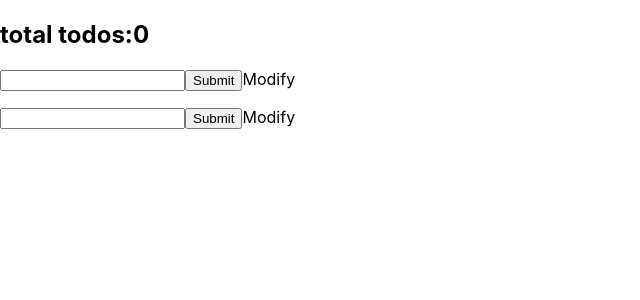
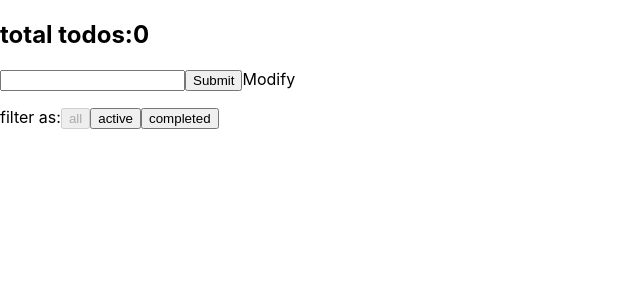
Before and after one commit to maxyou/cnodejs-client, a React (Create React App) app: page / in a window 1280 px wide. Shown: the top 300 px of the page, without its empty margins (0-640 px from the left). Built offline with nearby package versions, Linux system fonts and the light colour scheme.

Commit message:
filter todo

```diff
--- a/src/components/todoadd.js
+++ b/src/components/todoadd.js
@@ -18,7 +18,7 @@ class TodoAdd extends React.Component {
 
     handleSubmit(e) {
         e.preventDefault()
-        console.log(this.state.value)
+        // console.log(this.state.value)
         this.props.add(this.state.value)
         this.setState(this.initState)
     }
--- a/src/components/todofilter.js
+++ b/src/components/todofilter.js
@@ -1,38 +1,31 @@
 import React, { Component } from 'react'
+import {FILTER} from '../reducers/filter'
 
 class TodoFilter extends React.Component{
 
     constructor(props){
         super(props)
-        this.state = {value:''}
 
         this.handleChange = this.handleChange.bind(this)
-        this.handleSubmit = this.handleSubmit.bind(this)
-
     }
 
-    handleChange(e){
-        this.setState({value:e.target.value})
-    }
-
-    handleSubmit(e){
-        e.preventDefault()
-        console.log(this.state.value)
-        this.props.add(this.state.value)
+    handleChange(v){
+        this.props.changeFilter(v)
     }
 
     render(){
         return (
-            <div>
-            <form onSubmit={this.handleSubmit}>
-                <label>
-                    <input type="text"
-                        value={this.state.value}
-                        onChange={this.handleChange} />
-                </label>
-                <input type="submit" value="Submit" />Modify
-            </form>
-        </div>
+            <div>filter as:
+                <button
+                    onClick={()=>this.handleChange(FILTER.ALL)}
+                    disabled={this.props.filter==FILTER.ALL}>{FILTER.ALL}</button>
+                <button
+                    onClick={()=>this.handleChange(FILTER.ACTIVE)}
+                    disabled={this.props.filter==FILTER.ACTIVE}>{FILTER.ACTIVE}</button>
+                <button
+                    onClick={()=>this.handleChange(FILTER.COMPLETED)}
+                    disabled={this.props.filter==FILTER.COMPLETED}>{FILTER.COMPLETED}</button>
+            </div>
         )
     }
 }
--- a/src/components/todolist.js
+++ b/src/components/todolist.js
@@ -1,4 +1,5 @@
 import React, { Component } from 'react'
+import {FILTER} from '../reducers/filter'
 
 class TodoList extends React.Component{
 
@@ -17,11 +18,25 @@ class TodoList extends React.Component{
             <div>
                 <ul>
                     {this.props.todos.map(
-                        item => (
-                            <li key={item.id}
-                                onClick={()=>this.handleToggle(item)}
-                            >{item.todo}:{item.toggle.toString()}</li>
-                        )
+                        item => {
+                            const todo =
+                                <li key={item.id}
+                                    onClick={()=>this.handleToggle(item)}
+                                >{item.todo}:{item.toggle.toString()}</li>
+
+                            // console.log(this.props.filter)
+                            // console.log(FILTER.ALL)
+                            // console.log(item.toggle)
+                            if(this.props.filter==FILTER.ALL){
+                                return todo
+                            }else if(this.props.filter==FILTER.ACTIVE && item.toggle==false){
+                                return todo
+                            }else if(this.props.filter==FILTER.COMPLETED && item.toggle==true){
+                                return todo
+                            }else{
+                                return null
+                            }
+                        }
                     )}
                 </ul>
 
--- a/src/containers/todofilter.js
+++ b/src/containers/todofilter.js
@@ -3,11 +3,11 @@ import {filter} from '../actions/actions'
 import {connect} from 'react-redux'
 
 const mapStateToProps = state => ({
-    todos:state.todos
+    filter:state.filter
 })
 
 const mapDispatchToProps = dispatch => ({
-    add: (v) => dispatch(filter(v))
+    changeFilter: (v) => dispatch(filter(v))
 })
 export default connect(
     mapStateToProps,
--- a/src/containers/todolist.js
+++ b/src/containers/todolist.js
@@ -3,7 +3,8 @@ import {toggle} from '../actions/actions'
 import {connect} from 'react-redux'
 
 const mapStateToProps = state => ({
-    todos:state.todos
+    todos:state.todos,
+    filter:state.filter
 })
 
 const mapDispatchToProps = dispatch => ({
--- a/src/reducers/todos.js
+++ b/src/reducers/todos.js
@@ -9,10 +9,10 @@ const todos = (state = initState, action) => {
         case ACTION.TOGGLE:
             return state.map(
                 item => {
-                    console.log(item.id)
-                    console.log(action.payload)
+                    // console.log(item.id)
+                    // console.log(action.payload)
                     if(item.id == action.payload.id){
-                        console.log('toggle')
+                        // console.log('toggle')
                         return {...item, toggle:!item.toggle}
                     }else{
                         return item
```
